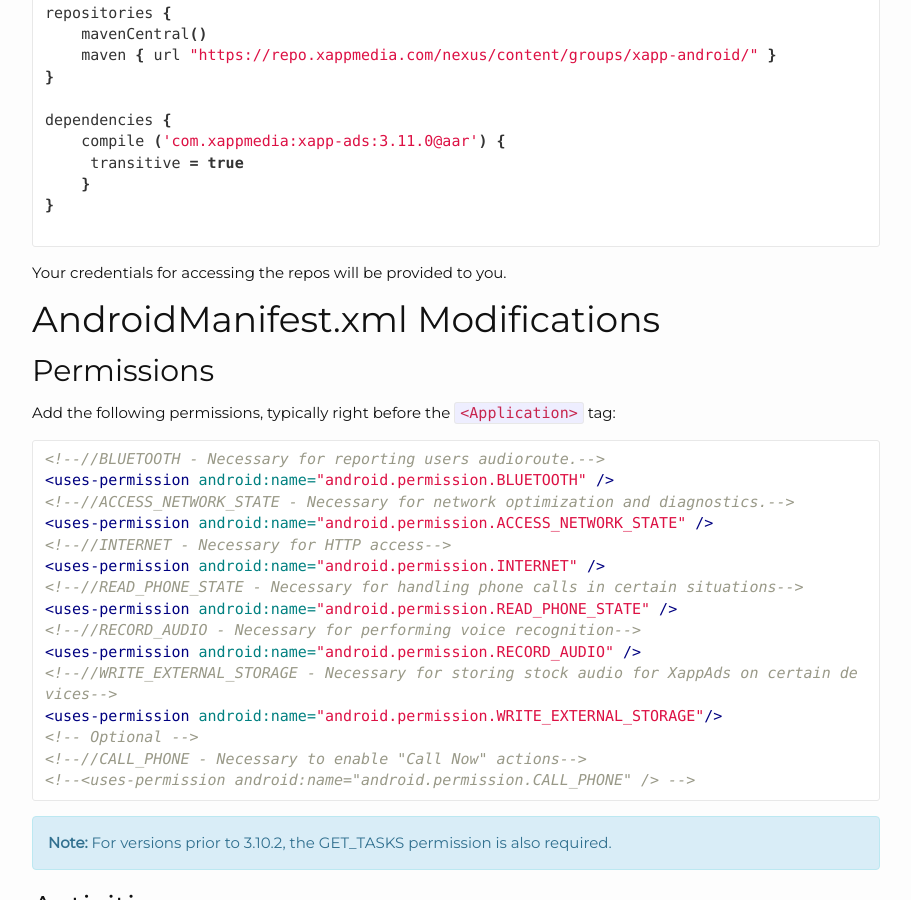
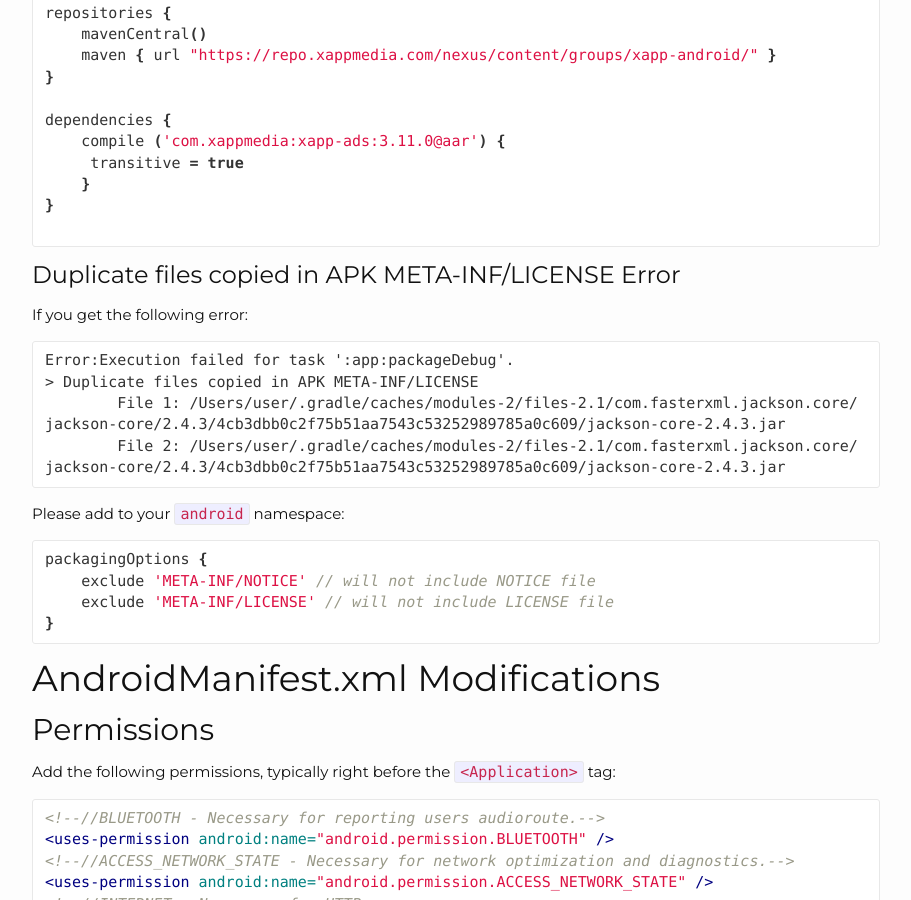
Before and after one commit to chrsdietz/Documentation, a Jekyll site: the page built from _android/quick-start.markdown, in a window 1280 px wide and 900 px high, scrolled down 434 px. Shown: the whole window, without its empty margins (38-949 px from the left). Built offline with Jekyll 4.4.1, drawn with Linux system fonts in a browser that asks for light colours; nearby versions of some CDN libraries; library files that are not in the unit come from our copies; Markdown is read by kramdown in place of the engine named in the settings; comment, search, counter and statistics services are not loaded.

Commit message:
Note on APK META-INF/LICENSE Error

````diff
--- a/_android/quick-start.markdown
+++ b/_android/quick-start.markdown
@@ -26,7 +26,26 @@
 
 ```
 
-Your credentials for accessing the repos will be provided to you.
+### Duplicate files copied in APK META-INF/LICENSE Error
+
+If you get the following error:
+
+```
+Error:Execution failed for task ':app:packageDebug'.
+> Duplicate files copied in APK META-INF/LICENSE
+  	File 1: /Users/user/.gradle/caches/modules-2/files-2.1/com.fasterxml.jackson.core/jackson-core/2.4.3/4cb3dbb0c2f75b51aa7543c53252989785a0c609/jackson-core-2.4.3.jar
+  	File 2: /Users/user/.gradle/caches/modules-2/files-2.1/com.fasterxml.jackson.core/jackson-core/2.4.3/4cb3dbb0c2f75b51aa7543c53252989785a0c609/jackson-core-2.4.3.jar
+```
+
+Please add to your `android` namespace:
+
+```groovy
+packagingOptions {
+    exclude 'META-INF/NOTICE' // will not include NOTICE file
+    exclude 'META-INF/LICENSE' // will not include LICENSE file
+}
+```
+
 
 # AndroidManifest.xml Modifications
 
````
